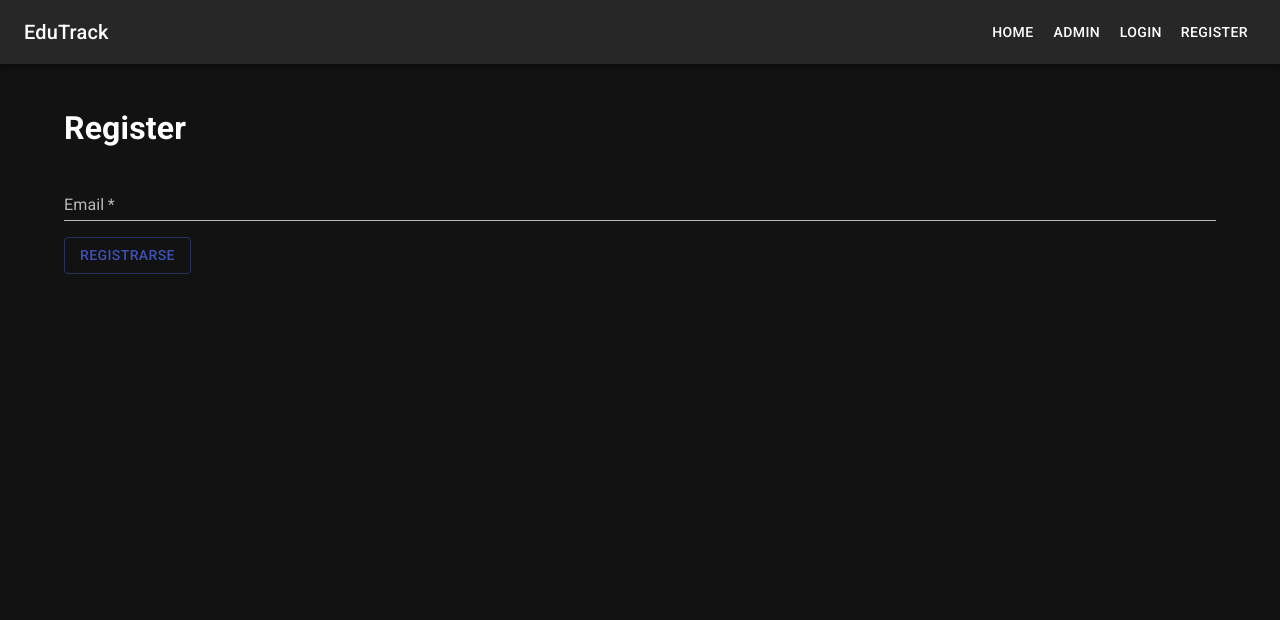
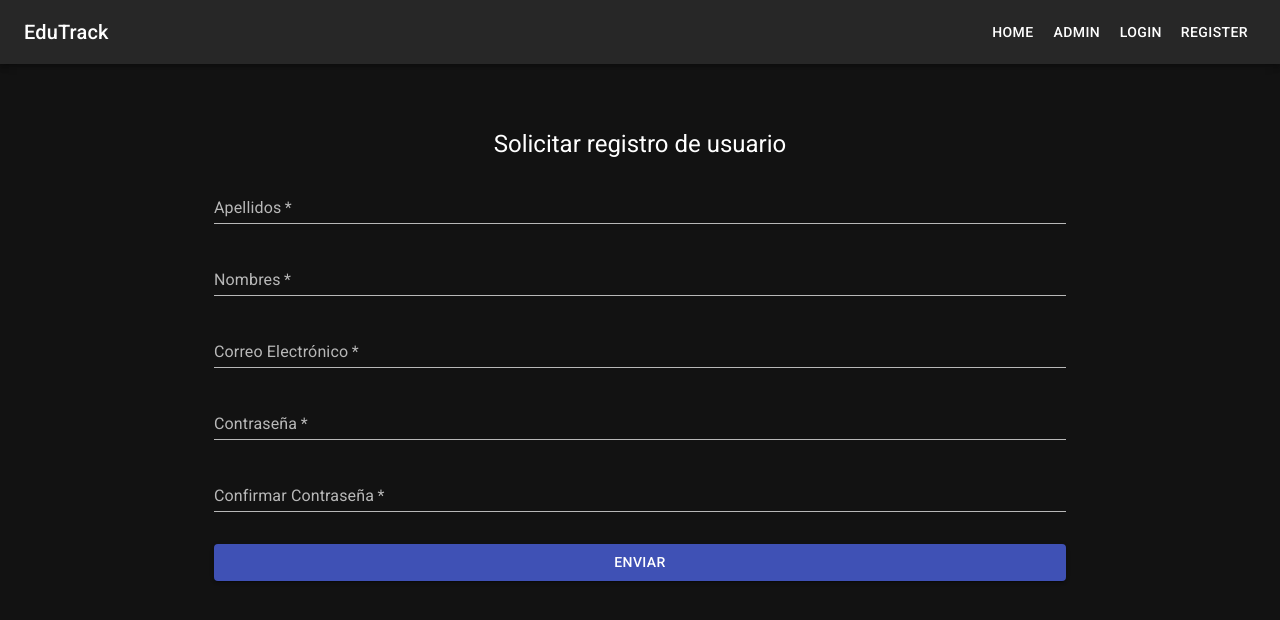
Before and after one commit to pgdiaz/edu-track, a React (Vite) app: page /register in a window 1280 px wide. Shown: the top 620 px of the page. Built offline with nearby package versions, Linux system fonts and the light colour scheme; what @mui/x-data-grid-generator would draw is missing.

Commit message:
Register and login implemented

```diff
--- a/package.json
+++ b/package.json
@@ -17,6 +17,7 @@
     "@mui/material": "^5.15.20",
     "@mui/x-data-grid": "^7.7.0",
     "@mui/x-data-grid-generator": "^7.7.0",
+    "bcryptjs": "^2.4.3",
     "notistack": "^3.0.1",
     "react": "^18.2.0",
     "react-dom": "^18.2.0",
--- /dev/null
+++ b/src/api/apiUsuarios.js
@@ -0,0 +1,36 @@
+import { randomId } from "@mui/x-data-grid-generator";
+import bcrypt from 'bcryptjs';
+
+const localStorageKey = 'usersTrack';
+
+const fetchUsers = () => {
+    const storedRows = localStorage.getItem(localStorageKey);
+    return JSON.parse(storedRows) || [];
+};
+
+const saveUsers = (users) => {
+    localStorage.setItem(localStorageKey, JSON.stringify(users));
+}
+
+const login = async (input) => {
+    const users = fetchUsers();
+    const user = users.find(user => user.email === input.email);
+    if (!user) {
+        throw new Error('El correo electrónico no está registrado');
+    }
+    const isValid = await bcrypt.compare(input.password, user.password);
+    if (!isValid) {
+        throw new Error('La contraseña es incorrecta');
+    }
+}
+
+const register = async (input) => {
+    const users = fetchUsers();
+    if (users.some(user => user.email === input.email)) {
+        throw new Error('El correo electrónico ya está registrado');
+    }
+    const hashedPassword = await bcrypt.hash(input.password, 10);
+    saveUsers([...users, { id: randomId(), ...input, password: hashedPassword }])
+}
+
+export { register, login };
--- a/src/datagrid/StyledDatable.jsx
+++ b/src/datagrid/StyledDatable.jsx
@@ -30,7 +30,7 @@ const StyledDatable = styled('div')(({ theme }) => ({
         fontWeight: '600',
     },
     '& .app-theme-cell.promocionado': {
-        backgroundColor: 'rgb(184, 231, 251)',
+        backgroundColor: 'rgb(63 163 206)',
         color: '#1a3e72',
         fontWeight: '600',
     },
--- a/src/pages/LoginPage.jsx
+++ b/src/pages/LoginPage.jsx
@@ -1,36 +1,120 @@
-import { Alert, AlertTitle, Box, Button, Collapse } from "@mui/material";
-import AutorenewIcon from "@mui/icons-material/Autorenew";
 import { useState } from "react";
+import { useNavigate } from "react-router-dom";
+import { Box, Button, Container, TextField, Typography } from "@mui/material";
+import { useSnackbar } from "notistack";
+import { login } from "../api/apiUsuarios";
 
 export default function LoginPage() {
-    const [open, setOpen] = useState(true);
+    const [email, setEmail] = useState('');
+    const [password, setPassword] = useState('');
+    const [error, setError] = useState({
+        id: "",
+        message: "",
+    });
+    const navigate = useNavigate();
+    const { enqueueSnackbar } = useSnackbar();
+
+    const emailValidation = () => {
+        if (!email.trim()) {
+            return !!setError({ id: "email", message: "El campo es obligatorio" });
+        }
+        const regex = /^[A-Z0-9._%+-]+@[A-Z0-9.-]+\.[A-Z]{2,}$/i;
+        if (!regex.test(email)) {
+            return !!setError({ id: "email", message: "El correo electrónico no es valido" });
+        }
+        return true;
+    };
+
+    const passwordValidation = () => {
+        if (!password.trim()) {
+            return !!setError({ id: "password", message: "El campo es obligatorio" });
+        }
+        return true;
+    };
+
+    const handleSubmit = async (e) => {
+        e.preventDefault();
+        if (!emailValidation()) {
+            return;
+        }
+        if (!passwordValidation()) {
+            return;
+        }
+        try {
+            await login({ email, password });
+            enqueueSnackbar("Login exitoso", {
+                variant: "success",
+                anchorOrigin: {
+                    vertical: "bottom",
+                    horizontal: "right",
+                },
+            });
+            navigate('/');
+        } catch (error) {
+            enqueueSnackbar(error.message ?? "Ocurrio un error al procesar su solicitud", {
+                variant: "error",
+                anchorOrigin: {
+                    vertical: "bottom",
+                    horizontal: "right",
+                },
+            });
+        }
+    };
 
     return (
-        <>
-            <h1>Login</h1>
-            <Box sx={{ display: "grid", gap: 2 }}>
-                <Alert severity="error">
-                    <AlertTitle>Error</AlertTitle>
-                    Esta es una alerta
-                </Alert>
-                <Alert
-                    severity="warning"
-                    icon={<AutorenewIcon fontSize="inherit" />}
-                >
-                    This is a warning alert — check it out!
-                </Alert>
-                <Collapse in={open}>
-                    <Alert
-                        severity="info"
-                        onClose={() => {
-                            setOpen(false);
-                        }}
+        <Container component="main" maxWidth="l">
+            <Box
+                sx={{
+                    ml: 0,
+                    mt: 8,
+                    display: 'flex',
+                    flexDirection: 'column',
+                    alignItems: 'center',
+                    width: { xs: '60%', sm: '60%', md: '80%', lg: '100%', xl: '100%' }
+                }}
+            >
+                <Typography component="h1" variant="h5">
+                    Iniciar Sesión
+                </Typography>
+                <Box component="form" onSubmit={handleSubmit} sx={{ mt: 1 }} noValidate autoComplete="off">
+                    <TextField
+                        label="Correo Electrónico"
+                        variant="standard"
+                        id="email"
+                        type="email"
+                        fullWidth
+                        required
+                        error={error.id === "email"}
+                        helperText={error.id === "email" ? error.message : ""}
+                        onChange={(e) => setEmail(e.target.value)}
+                        value={email}
+                        margin="normal"
+                        autoComplete="new-email"
+                    />
+                    <TextField
+                        label="Contraseña"
+                        variant="standard"
+                        id="password"
+                        type="password"
+                        fullWidth
+                        required
+                        error={error.id === "password"}
+                        helperText={error.id === "password" ? error.message : ""}
+                        onChange={(e) => setPassword(e.target.value)}
+                        value={password}
+                        margin="normal"
+                        autoComplete="new-password"
+                    />
+                    <Button
+                        type="submit"
+                        fullWidth
+                        variant="contained"
+                        sx={{ mt: 3, mb: 2 }}
                     >
-                        This is an info alert — check it out!
-                    </Alert>
-                </Collapse>
-                <Alert severity="success" variant="outlined">This is a success alert — check it out!</Alert>
+                        Iniciar Sesión
+                    </Button>
+                </Box>
             </Box>
-
-        </>);
+        </Container>
+    );
 }
--- a/src/pages/RegisterPage.jsx
+++ b/src/pages/RegisterPage.jsx
@@ -1,79 +1,178 @@
-import { Box, Button, TextField } from "@mui/material";
+import { useState } from "react";
+import { Box, Button, Container, TextField, Typography } from "@mui/material";
 import { useSnackbar } from "notistack";
-import { useState } from "react";
+import { useNavigate } from "react-router-dom";
+import { register } from "../api/apiUsuarios";
 
 export default function RegisterPage() {
-
+    const [lastnames, setLastnames] = useState("");
+    const [names, setNames] = useState("");
     const [email, setEmail] = useState("");
+    const [password, setPassword] = useState("");
+    const [cpassword, setCPassword] = useState("");
     const [error, setError] = useState({
-        error: false,
+        id: "",
         message: "",
     });
     const { enqueueSnackbar } = useSnackbar();
+    const navigate = useNavigate();
 
-    const emailValidation = (email) => {
+    const emailValidation = () => {
+        if (!email.trim()) {
+            return !!setError({ id: "email", message: "El campo es obligatorio" });
+        }
         const regex = /^[A-Z0-9._%+-]+@[A-Z0-9.-]+\.[A-Z]{2,}$/i;
-        return regex.test(email);
+        if (!regex.test(email)) {
+            return !!setError({ id: "email", message: "El correo electrónico no es valido" });
+        }
+        return true;
     };
 
-    const onSubmit = (e) => {
+    const passwordValidation = () => {
+        if (!password.trim()) {
+            return !!setError({ id: "password", message: "El campo es obligatorio" });
+        }
+        if (!cpassword.trim()) {
+            return !!setError({ id: "cpassword", message: "El campo es obligatorio" });
+        }
+        if (password !== cpassword) {
+            return !!setError({ id: "password", message: "Las contraseñas no coinciden" });
+        }
+        if (password.length < 8) {
+            return !!setError({ id: "password", message: "La contraseña debe tener al menos 8 caracteres" });
+        }
+        const regex = /^(?=.*[A-Z])(?=.*[a-z])(?=.*\d)(?=.*[!@#$%^&*]).{8,}$/;
+        if (!regex.test(password)) {
+            return !!setError({ id: "password", message: "La contraseña no cumple con los requisitos" });
+        }
+        return true;
+    };
+
+    const handleSubmit = async (e) => {
         e.preventDefault();
-        if (!email.trim()) {
-            setError({
-                error: true,
-                message: "El email es obligatorio",
-            });
+        if (!lastnames.trim()) {
+            return !!setError({ id: "lastnames", message: "El campo es obligatorio" });
+        }
+        if (!names.trim()) {
+            return !!setError({ id: "names", message: "El campo es obligatorio" });
+        }
+        if (!emailValidation()) {
             return;
         }
-        if (!emailValidation(email.trim())) {
-            setError({
-                error: true,
-                message: "El email no es valido",
-            });
+        if (!passwordValidation()) {
             return;
         }
-        setError({
-            error: false,
-            message: "",
-        });
-        enqueueSnackbar("Registro realizado con exito", {
+        try {
+            await register({ lastnames, names, email, password });
+            enqueueSnackbar("Su solicitud fue enviada", {
                 variant: "success",
                 anchorOrigin: {
                     vertical: "bottom",
                     horizontal: "right",
                 },
             });
+            navigate('/login');
+        } catch (error) {
+            enqueueSnackbar(error.message ?? "Ocurrio un error al procesar su solicitud", {
+                variant: "error",
+                anchorOrigin: {
+                    vertical: "bottom",
+                    horizontal: "right",
+                },
+            });
+        }
     };
 
     return (
-        <>
-            <h1>Register</h1>
+        <Container component="main" maxWidth="md">
+            <Box sx={{ mt: 8, display: 'flex', flexDirection: 'column', alignItems: 'center' }}>
+                <Typography component="h1" variant="h5">
+                    Solicitar registro de usuario
+                </Typography>
                 <Box
                     component="form"
-                onSubmit={onSubmit}
+                    onSubmit={handleSubmit}
                     sx={{ display: { xs: "grid", sm: "block" }, gap: 2 }}
                     noValidate
                     autoComplete="off"
                 >
                     <TextField
-                    label="Email"
+                        label="Apellidos"
+                        variant="standard"
+                        id="lastnames"
+                        fullWidth
+                        required
+                        error={error.id === "lastnames"}
+                        helperText={error.id === "lastnames" ? error.message : ""}
+                        onChange={(e) => setLastnames(e.target.value)}
+                        value={lastnames}
+                        margin="normal"
+                        autoComplete="new-lastnames"
+                    />
+                    <TextField
+                        label="Nombres"
+                        variant="standard"
+                        id="names"
+                        fullWidth
+                        required
+                        error={error.id === "names"}
+                        helperText={error.id === "names" ? error.message : ""}
+                        onChange={(e) => setNames(e.target.value)}
+                        value={names}
+                        margin="normal"
+                        autoComplete="new-names"
+                    />
+                    <TextField
+                        label="Correo Electrónico"
                         variant="standard"
                         id="email"
                         type="email"
                         fullWidth
                         required
-                    error={error.error}
-                    helperText={error.message}
+                        error={error.id === "email"}
+                        helperText={error.id === "email" ? error.message : ""}
                         onChange={(e) => setEmail(e.target.value)}
                         value={email}
+                        margin="normal"
+                        autoComplete="new-email"
+                    />
+                    <TextField
+                        label="Contraseña"
+                        variant="standard"
+                        id="password"
+                        type="password"
+                        fullWidth
+                        required
+                        error={error.id === "password"}
+                        helperText={error.id === "password" ? error.message : ""}
+                        onChange={(e) => setPassword(e.target.value)}
+                        value={password}
+                        margin="normal"
+                        autoComplete="new-password"
+                    />
+                    <TextField
+                        label="Confirmar Contraseña"
+                        variant="standard"
+                        id="cpassword"
+                        type="password"
+                        fullWidth
+                        required
+                        error={error.id === "cpassword"}
+                        helperText={error.id === "cpassword" ? error.message : ""}
+                        onChange={(e) => setCPassword(e.target.value)}
+                        value={cpassword}
+                        margin="normal"
+                        autoComplete="new-password"
                     />
                     <Button
-                    variant="outlined"
                         type="submit"
-                    sx={{ mt: 2 }}
+                        fullWidth
+                        variant="contained"
+                        sx={{ mt: 3, mb: 2 }}
                     >
-                    Registrarse
+                        Enviar
                     </Button>
                 </Box>
-        </>);
+            </Box>
+        </Container>);
 }
```
Also changed, not shown: 1 other file (tests, documents, lock files or other folders). Lines whose indentation alone changed are shown as unchanged.
